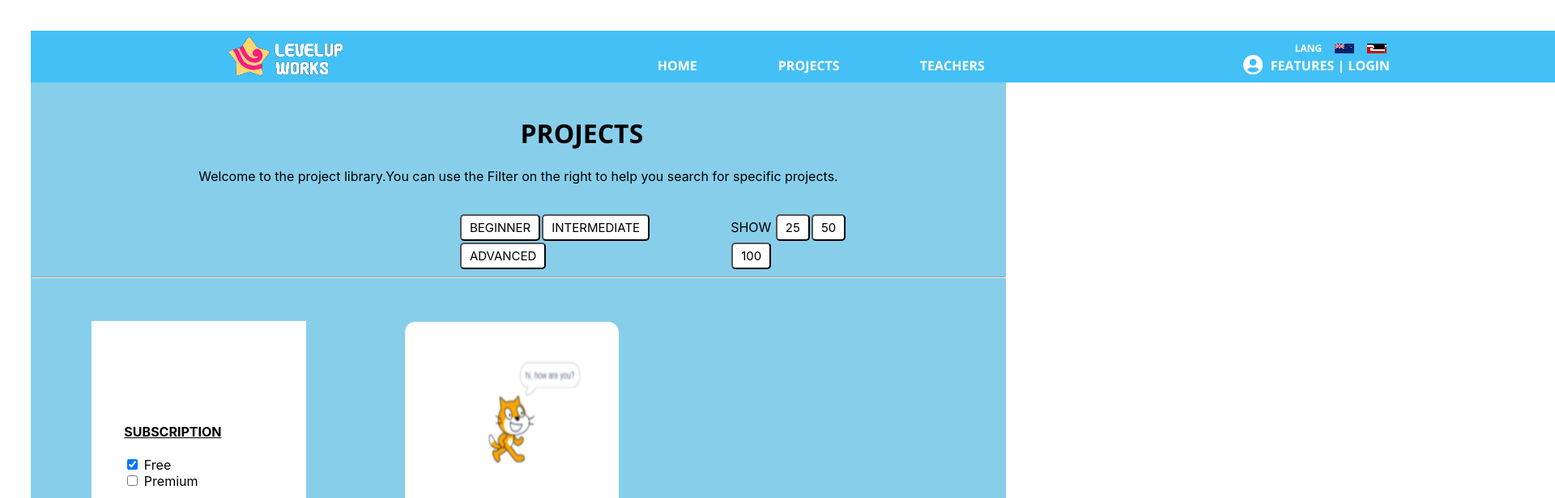
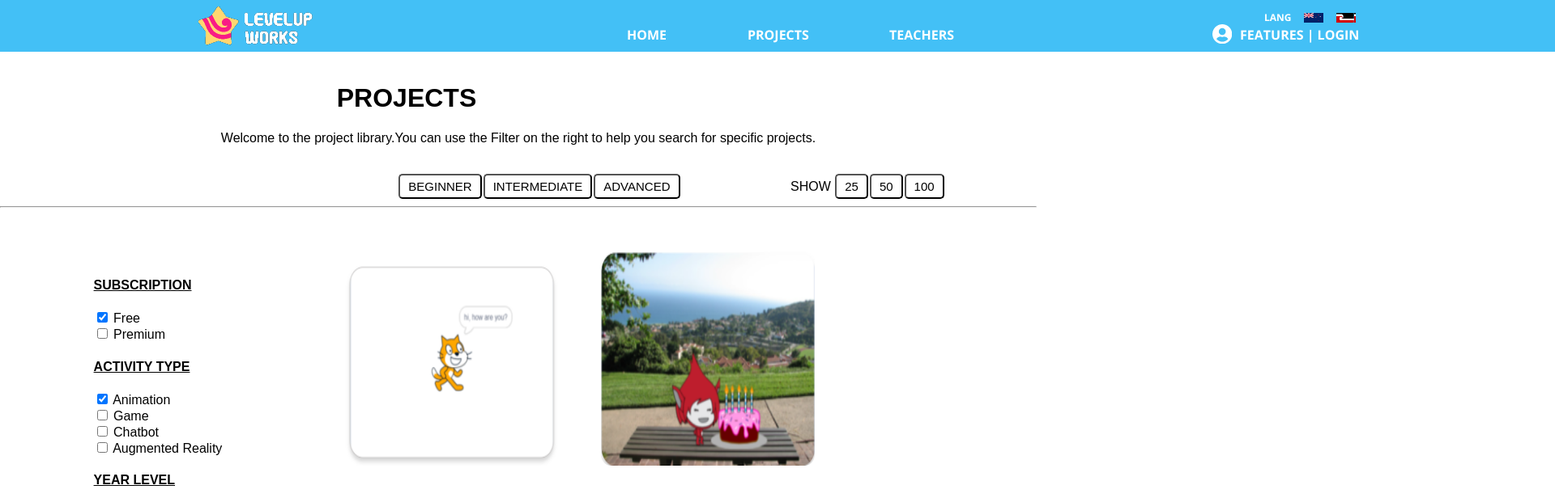
Before and after one commit to vessiBop/mission-x, a React (Create React App) app: page /StudentsProjectPage in a window 1280 px wide. Shown: the top 616 px of the page at 81% size, 1920 px wide, since content can reach past the window. Built offline with nearby package versions, Linux system fonts and the light colour scheme.

Commit message:
new modifications

```diff
--- a/package.json
+++ b/package.json
@@ -8,7 +8,7 @@
     "@testing-library/user-event": "^13.5.0",
     "react": "^18.2.0",
     "react-dom": "^18.2.0",
-    "react-router-dom": "^6.4.1",
+    "react-router-dom": "^6.4.2",
     "react-scripts": "5.0.1",
     "web-vitals": "^2.1.4"
   },
--- a/src/App.js
+++ b/src/App.js
@@ -8,7 +8,7 @@ import './what-we-offer.css';
 import './SectionThree.css';
 import './Explanations.css';
 import Homepage from './Homepage';
-import { Route, BrowserRouter, Routes } from 'react-router-dom';
+import { Route, BrowserRouter, Routes} from 'react-router-dom';
 import StudentsProjectPage from './StudentsProjectPage';
 
 
--- a/src/ProjectpageComponents/BackButton.css
+++ b/src/ProjectpageComponents/BackButton.css
@@ -1,12 +1,10 @@
 .btn{
-    background-color: rgb(174, 98, 98);
-    color: white;
+    background-color: rgba(215, 191, 8, 0.918);
+    color: black;
     display: flex;
     padding:10px 25px;
-    justify-items: end;
-    margin-left: 40cm;
+    margin-left: 33cm;
     border-radius: 5px;
     cursor: pointer;
-    font-size: 18px;
-    font-family: inherit;
+    font-size: 15px;
 }
--- a/src/ProjectpageComponents/Button.css
+++ b/src/ProjectpageComponents/Button.css
@@ -11,7 +11,7 @@ border-radius: 2%;
      text-decoration: none;
      font-size: 15px;
      font-family: inherit;
-
+     font-family: "adobe-clean", sans-serif;
 
 
 
@@ -24,8 +24,8 @@ Button:hover {
  .Button_Container {
 
      display: flex;
-    margin-left: 14cm;
-    margin-right: 4cm;
+     margin-left: 13cm;
+     margin-right: 3cm;
      justify-content:space-between;
 
 
--- a/src/StudentsProjectPage.css
+++ b/src/StudentsProjectPage.css
@@ -1,3 +1,8 @@
+.main{
+  font-family: "adobe-clean", sans-serif;
+  position:relative;
+  display:block;
+}
 .container {
 
   display: flex;
@@ -10,12 +15,10 @@
 }
 
 .Side_bar {
-    position:-webkit-sticky;
+  position:relative;
   flex: 1;
   padding: 20px;
   text-align: left;
-    margin-top: 12mm;
-    margin-bottom: 15mm;
 }
 h4{
 
@@ -28,8 +31,6 @@
   flex-direction: row;
   flex-wrap: wrap;
    padding: 20px;
-     column-gap: 20mm;
-     margin-left: 20mm;
 }
 
 img {
@@ -39,16 +40,8 @@
   border-radius: 5%;
   border-color: black;
 }
-  .main{
-    position:relative;
-    background-color: skyblue;
-    margin-top: 10mm;
-    margin-bottom: 10mm;
-    margin-left: 10mm;
-    margin-right: 10mm;
-  }
+
 h1{
   text-align: left;
-    margin-left: 16cm;
-    font-family: 'Open Sans', sans-serif;
+  margin-left: 11cm;
 }
```
Also changed, not shown: src/React_imgs/img1.png, 1 other file (tests, documents, lock files or other folders). Lines whose indentation alone changed are shown as unchanged.
